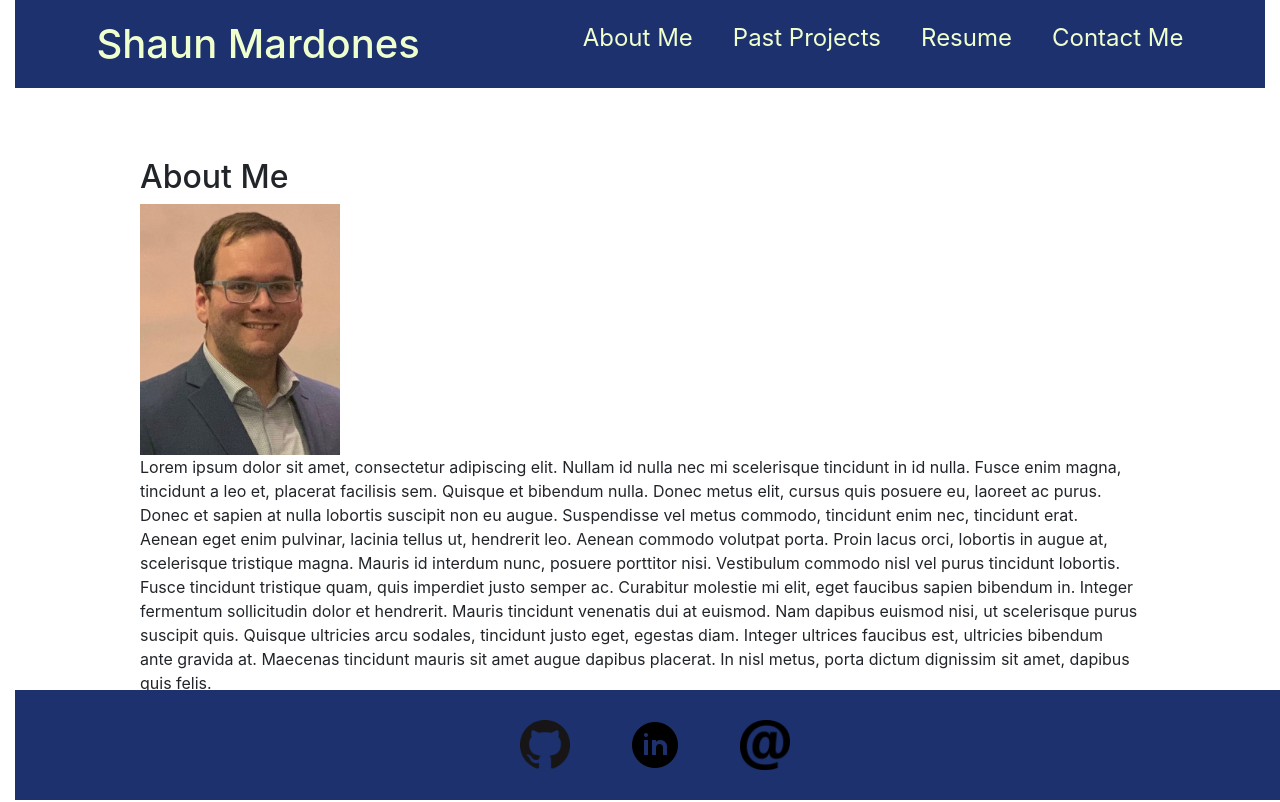
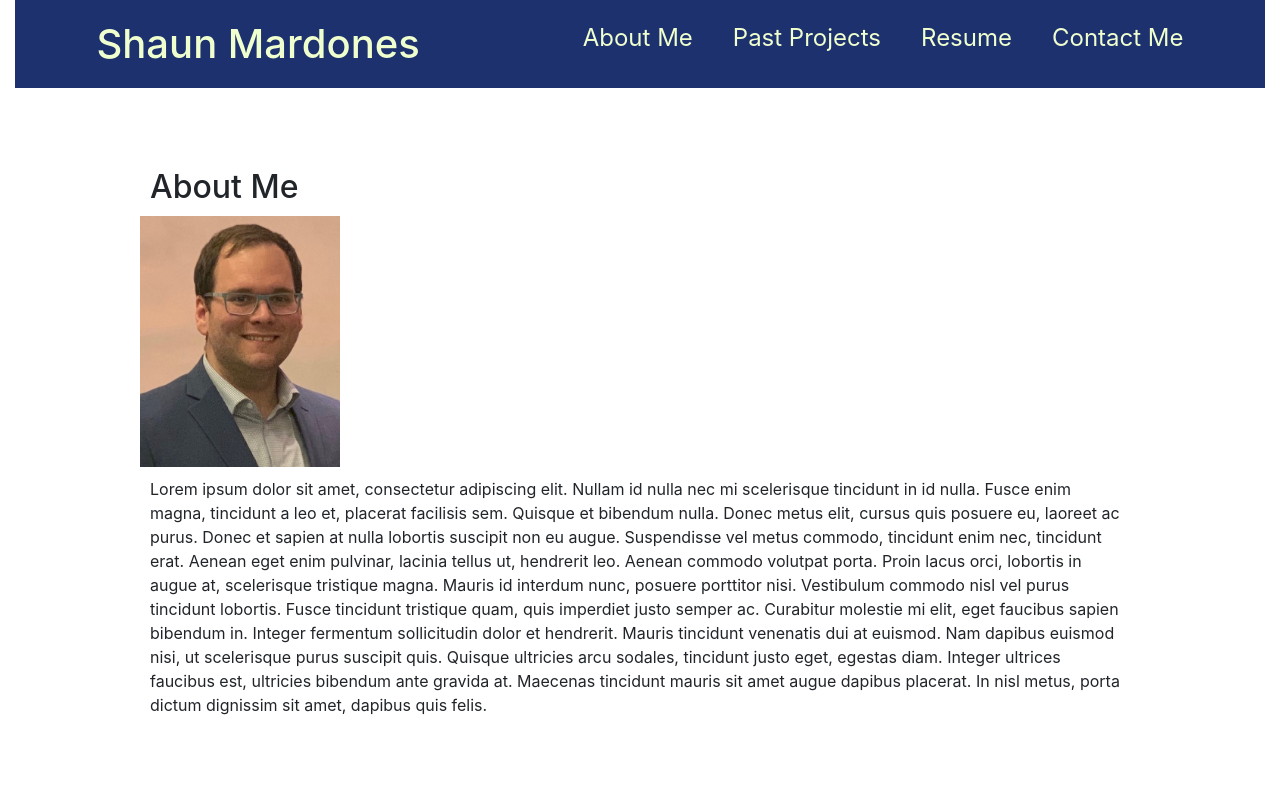
Before and after one commit to Glathrop/portfolio, a React (Create React App) app in the folder react-portfolio/: page / in a window 1280 px wide. Shown: the top 802 px of the page. Built offline with nearby package versions, Linux system fonts and the light colour scheme.

Commit message:
more stuff

```diff
--- a/react-portfolio/src/App.css
+++ b/react-portfolio/src/App.css
@@ -23,6 +23,10 @@
 
 h1 {
   margin: 20px;
+}
+
+h2, h3, h4, h5, p {
+  margin: 10px;
 }
 
 .tab-list {
@@ -81,6 +85,10 @@ section {
 
 /* Contact Form */
 
+form {
+  margin-bottom: 50px;
+}
+
 label {
   display: block;
 }
@@ -97,7 +105,8 @@ button {
 
 footer {
   background-color: var(--main-bg-color);
-  position: absolute;
+  position: relative;
+  left: 0;
   bottom: 0;
   width: 100%;
 
```
